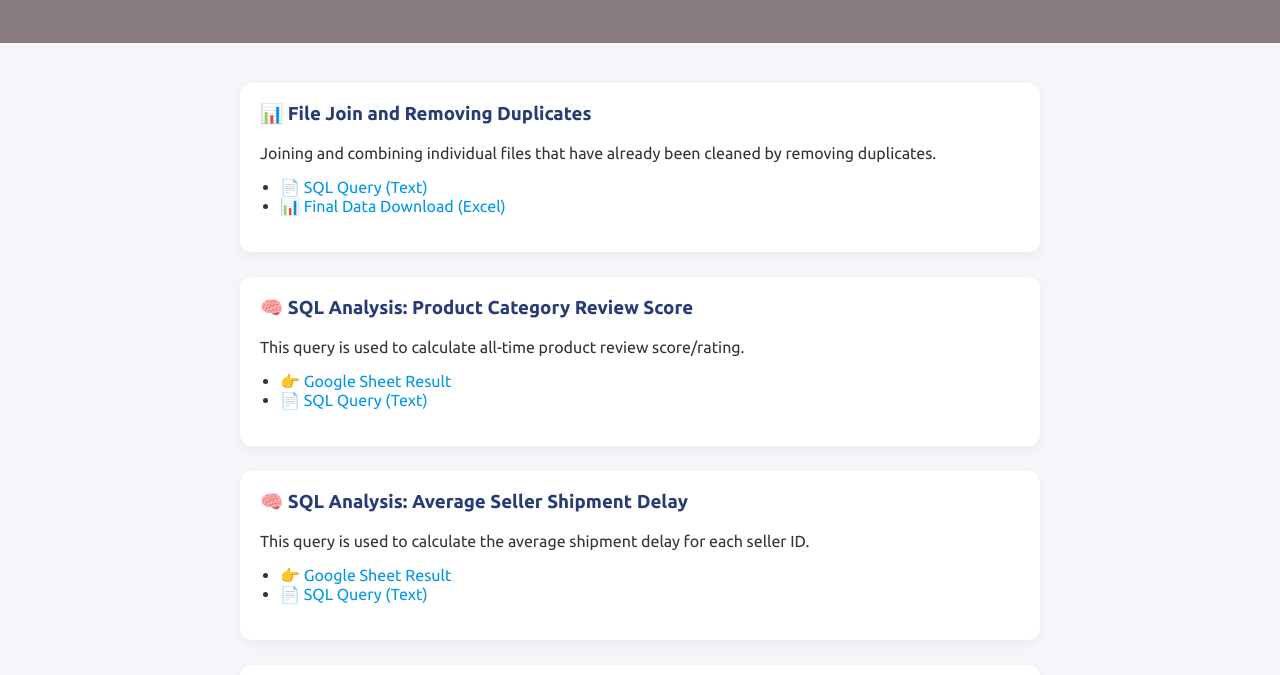
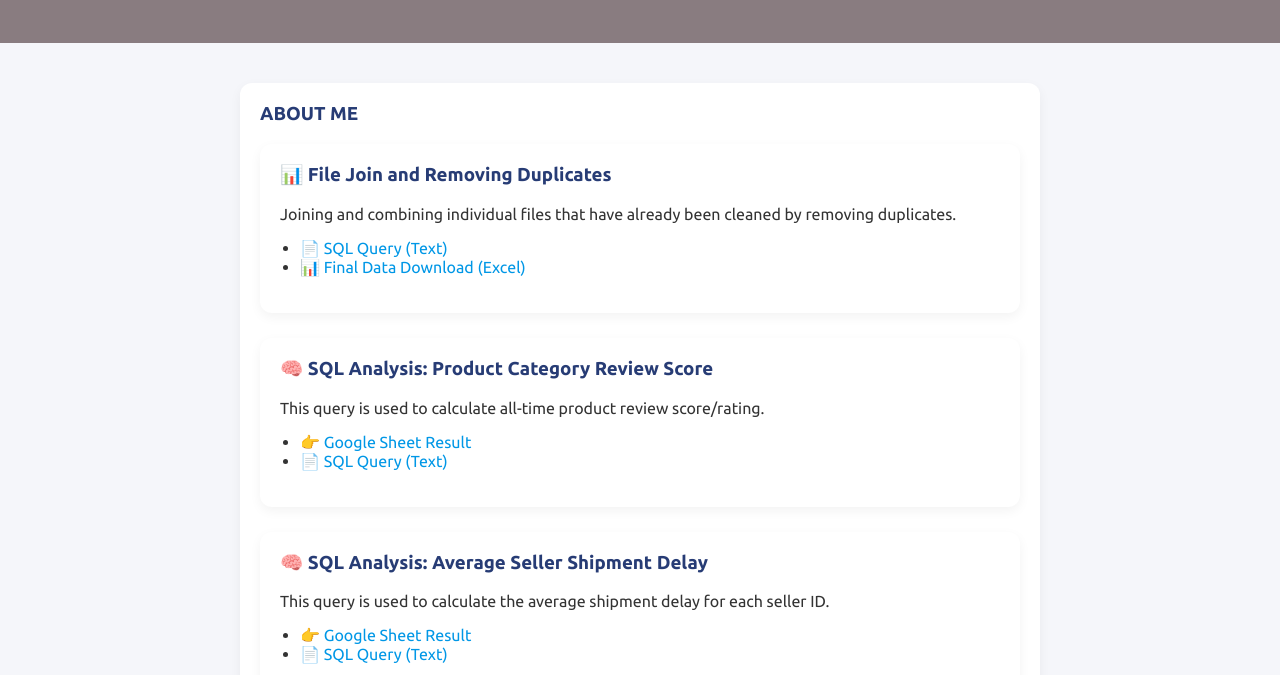
Before and after one commit to aldiadityaanst/Data-Analytics-Portfolio, a plain HTML site: page index.html in a window 1280 px wide. Shown: the part 125-800 px from the top of the page. Drawn offline with Linux system fonts and the light colour scheme.

Commit message:
Update index.html

```diff
--- a/index.html
+++ b/index.html
@@ -76,7 +76,9 @@
 </header>
 
 <div class="container">
-
+  <div class="project-card">
+    <h3>ABOUT ME</h3>
+    <p></p>
   <div class="project-card">
     <h3>📊 File Join and Removing Duplicates</h3>
     <p>Joining and combining individual files that have already been cleaned by removing duplicates.</p>
```
